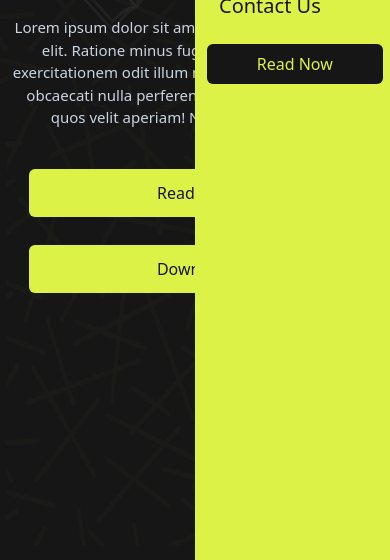
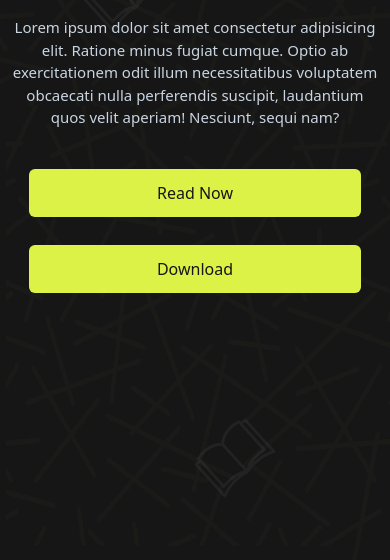
Before and after one commit to Maxamed459/Dhigaal-Books, a website: page index.html in a window 390 px wide. Shown: the part 284-844 px from the top of the page. Drawn offline with nearby package versions, Linux system fonts and the light colour scheme; files that its build step writes are made by us from their sources.

Commit message:
modified mob-nav.

```diff
--- a/index.html
+++ b/index.html
@@ -28,7 +28,7 @@
 
 
             </div>
-            <div id="mob-menu" class="block md:hidden inset-0 bg-[#DDF247] backdrop-blur-2xl w-[50%] absolute left-[50%] z-30">
+            <div id="mob-menu" class="hidden inset-0 bg-[#DDF247] backdrop-blur-2xl w-[50%] absolute left-[50%] z-30">
                 <ul id="desk-menu" class="block md:hidden gap-5 text-xl text-[#161616] pt-24 px-6">
                     <li class="block pt-6 hover:scale-105 duration-100"><a href="#" onclick="hideMenu()">Home</a></li>
                     <li class="block pt-6 hover:scale-105 duration-100"><a href="#" onclick="hideMenu()">Products</a></li>
```
